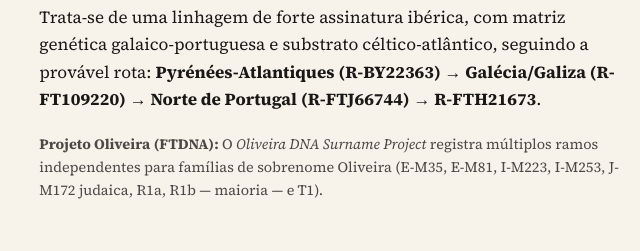
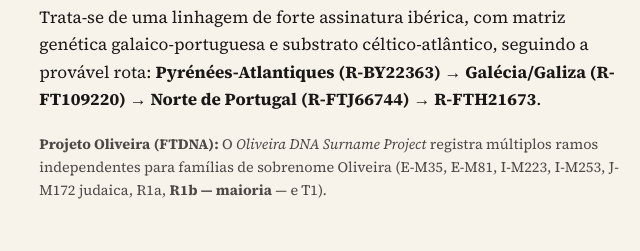
Before and after one commit to hmdeoliveira/home, a plain HTML site: page Haplogrupos.html in a window 1280 px wide. Shown: the part 1200-1451 px from the top of the page, 0-640 px from the left. Drawn offline with nearby package versions, Linux system fonts and the light colour scheme.

Commit message:
Update Haplogrupos.html
negrito em R1b

```diff
--- a/Haplogrupos.html
+++ b/Haplogrupos.html
@@ -1067,7 +1067,7 @@
         <div>
           <p><strong>R-FTH21673</strong> é um subclado do haplogrupo <strong>R-DF27 (Ibero-Atlântico)</strong>. Essa ramificação divergiu de seu ramo ancestral <strong>R-FTJ66744</strong> por volta de <strong>800 d.C.</strong> (IC 95%: 215 d.C. – 1145 d.C.), com ancestral comum mais recente (TMRCA) estimado em torno de <strong>1200 d.C.</strong> — período que sucede imediatamente a transição do Condado Portucalense para o Reino de Portugal (independência em 1139, reconhecida pelo Tratado de Zamora em 1143).</p>
           <p>Trata-se de uma linhagem de forte assinatura ibérica, com matriz genética galaico-portuguesa e substrato céltico-atlântico, seguindo a provável rota: <strong>Pyrénées-Atlantiques (R-BY22363) &rarr; Galécia/Galiza (R-FT109220) &rarr; Norte de Portugal (R-FTJ66744) &rarr; R-FTH21673</strong>.</p>
-          <p style="font-size: 0.9rem; color: var(--on-surface-variant);"><strong>Projeto Oliveira (FTDNA):</strong> O <em>Oliveira DNA Surname Project</em> registra múltiplos ramos independentes para famílias de sobrenome Oliveira (E-M35, E-M81, I-M223, I-M253, J-M172 judaica, R1a, R1b — maioria — e T1).</p>
+          <p style="font-size: 0.9rem; color: var(--on-surface-variant);"><strong>Projeto Oliveira (FTDNA):</strong> O <em>Oliveira DNA Surname Project</em> registra múltiplos ramos independentes para famílias de sobrenome Oliveira (E-M35, E-M81, I-M223, I-M253, J-M172 judaica, R1a, <strong>R1b — maioria</strong> — e T1).</p>
         </div>
 
         <div class="panel-box" style="margin-bottom: 0;">
```
